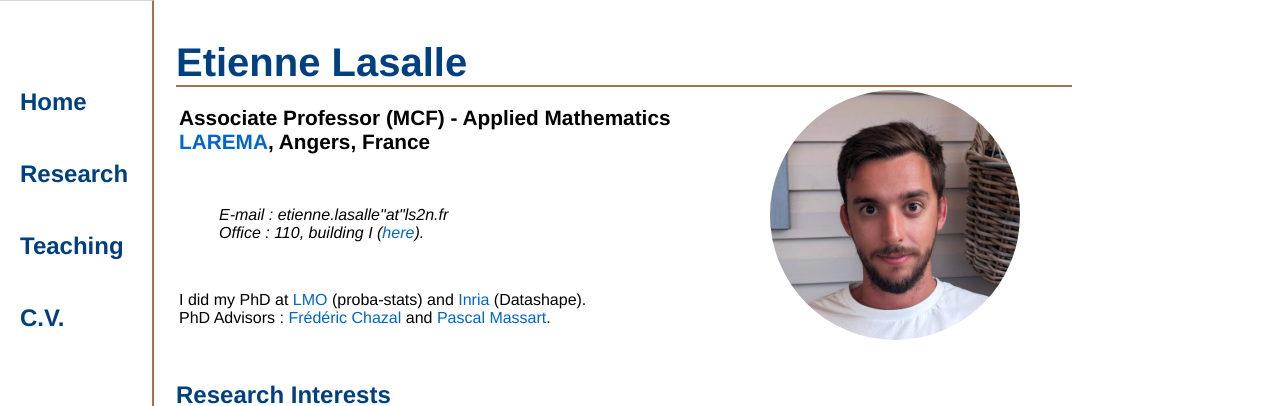
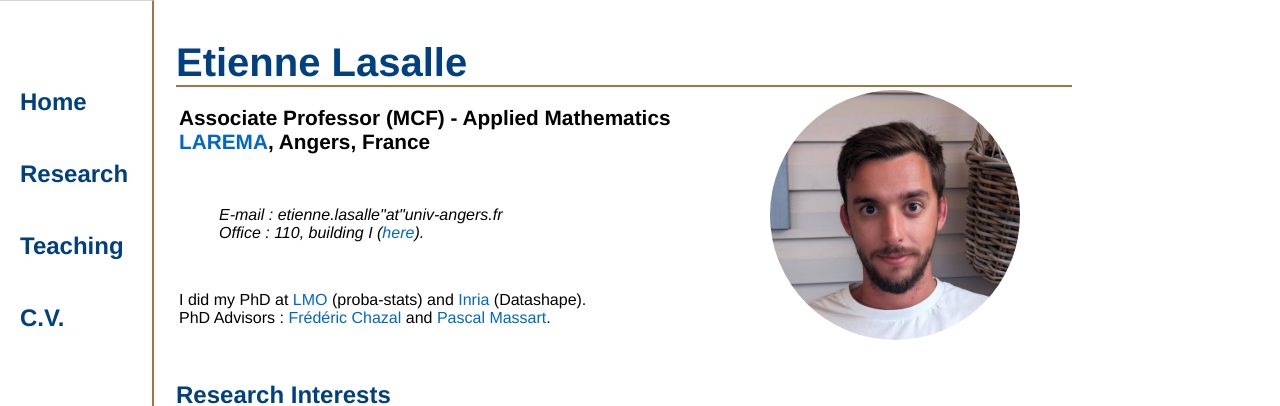
Before and after one commit to elasalle/elasalle.github.io, a Jekyll site: the page built from index.html, in a window 1280 px wide. Shown: the top 406 px of the page. Built offline with Jekyll 4.4.1, drawn with Linux system fonts in a browser that asks for light colours; some web fonts are replaced.

Commit message:
Update index.html

```diff
--- a/index.html
+++ b/index.html
@@ -21,7 +21,7 @@ title: Etienne Lasalle
 	<tr>
 	<td class="normalsize">
 	<ul class="noitem nomargin" style="font-style:italic;">
-		<li>E-mail : etienne.lasalle"at"ls2n.fr</li>
+		<li>E-mail : etienne.lasalle"at"univ-angers.fr</li>
 		<li>Office : 110, building I (<a href="https://maps.app.goo.gl/a5VL3udV8uJSxaH9A">here</a>).</li>
 	</ul>
 	</td></tr>
```
